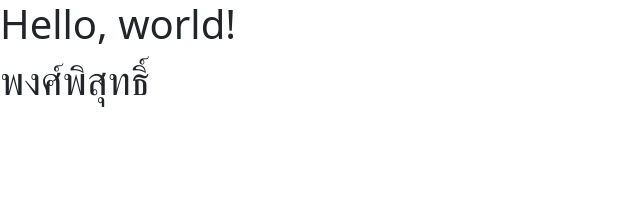
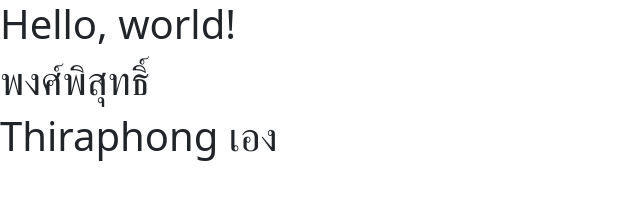
Before and after one commit to PongpisutBank/web_html, a plain HTML site: page index.html in a window 1280 px wide. Shown: the whole page, without its empty margins (0-640 px from the left). Drawn offline with nearby package versions, Linux system fonts and the light colour scheme.

Commit message:
Hello Bank

```diff
--- a/index.html
+++ b/index.html
@@ -9,6 +9,7 @@
   <body>
     <h1>Hello, world!</h1>
     <h1>พงศ์พิสุทธิ์</h1>
+    <h1>Thiraphong เอง</h1>
     <script src="https://cdn.jsdelivr.net/npm/bootstrap@5.3.3/dist/js/bootstrap.bundle.min.js" integrity="sha384-YvpcrYf0tY3lHB60NNkmXc5s9fDVZLESaAA55NDzOxhy9GkcIdslK1eN7N6jIeHz" crossorigin="anonymous"></script>
 </body>
 </html>
```
